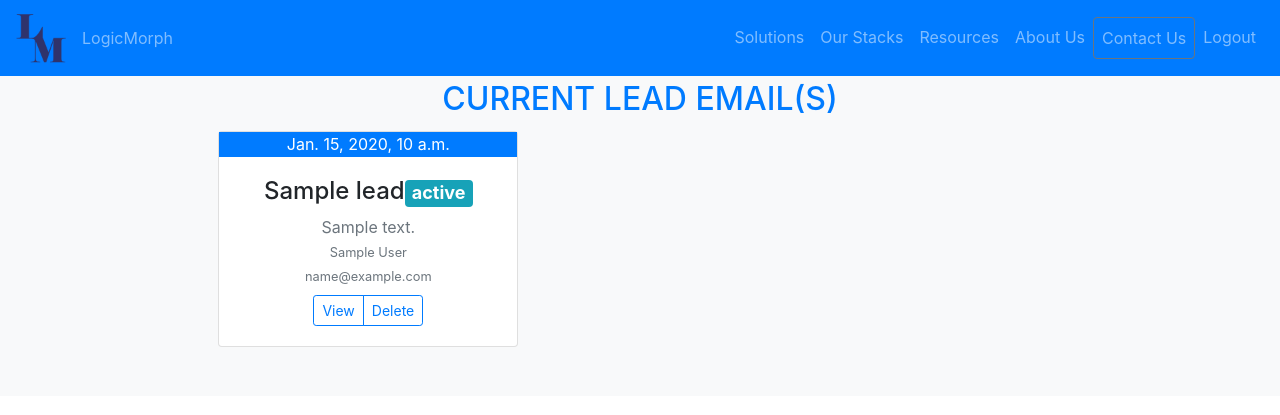
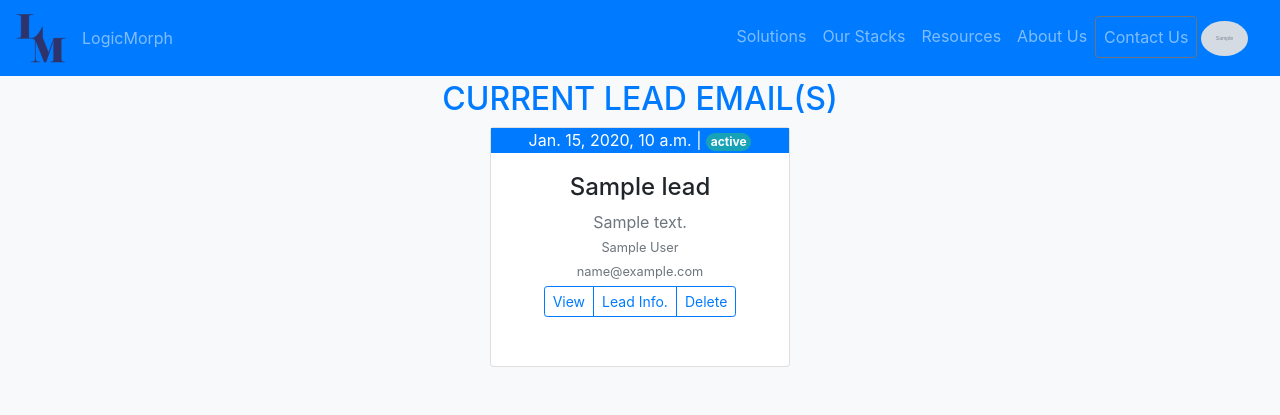
Before and after one commit to flipdruid/logicmorphdocker, a Django app: page /leads/ in a window 1280 px wide. Shown: the top 415 px of the page. Run offline with Django 4.2, Linux system fonts and the light colour scheme; a user stored in the database is signed in; tables that the repository leaves empty hold one stand-in row (values such as "Sample post"); grey boxes marked "Sample" are stand-in pictures; parts of the project's set-up code (start-up, migrations or seed data) failed here and were passed over; some libraries are stand-ins or nearby versions.

Commit message:
added user menus, profile nav

```diff
--- a/accounts/urls.py
+++ b/accounts/urls.py
@@ -1,3 +1,4 @@
+
 from django.conf import settings
 from django.conf.urls.static import static
 from django.urls import path
--- /dev/null
+++ b/app/context/context_processors.py
@@ -0,0 +1,13 @@
+from app.models.profile import Profile
+
+def currentuserprofile(request):
+    # currentuser = request.user
+    userprofile=""
+    if request.user.is_authenticated:
+        try:
+            userprofile = Profile.objects.get(user=request.user)
+        except Profile.DoesNotExist:
+            pass
+    else:
+        pass
+    return {"userprofile": userprofile}
--- a/app/models/post.py
+++ b/app/models/post.py
@@ -10,7 +10,7 @@ class Post(models.Model):
         primary_key=True, salt=f"postmodel{settings.HASHID_FIELD_SALT}"
     )
     title = models.CharField(max_length=150)
-    description = models.TextField(max_length=500)
+    description = models.TextField(max_length=1000)
     created_by = models.ForeignKey(User, on_delete=models.CASCADE, related_name="post")
     created_at = models.DateTimeField(auto_now_add=True)
     updated_at = models.DateTimeField(auto_now=True)
--- a/app/urls.py
+++ b/app/urls.py
@@ -1,4 +1,8 @@
+
+from django.conf import settings
+from django.conf.urls.static import static
 from django.urls import path
+from django.contrib.admin.views.decorators import staff_member_required
 from app.views.index import Landing
 from app.views.lead import LeadCreate, LeadMailList, LeadToClient, LeadMailView, LeadMailDelete, LeadMailViewLead, createreglink, leadactivation
 from app.views.post import PostCreate, PostDelete, PostEdit, PostView
@@ -8,7 +12,7 @@ from app.views.post import PostCreate, PostDelete, PostEdit, PostView
 urlpatterns = [
     path("", Landing.as_view(), name="main"),
     path("contactus/", LeadCreate.as_view(), name="contact_us"),
-    path("leads/", LeadMailList.as_view(), name="lead_mail_lists"),
+    path("leads/", staff_member_required(LeadMailList.as_view()), name="lead_mail_lists"),
     path("mailview/<str:pk>", LeadMailView.as_view(), name="lead_mail_view"),
     path("mailviewlead/<str:pk>", LeadMailViewLead.as_view(), name="lead_mail_view_lead"),
     path("leadclient/<str:pk>", LeadToClient.as_view(), name="lead_client"),
@@ -19,4 +23,4 @@ urlpatterns = [
     path("postdelete/<str:pk>", PostDelete.as_view(), name="post_delete"),
     path("createreglink/<str:lead_id>", createreglink, name="create_reg_link"),
     path("leadactivation/<str:reglink>", leadactivation, name="lead_activation_to_client"),
-]
+] + static(settings.MEDIA_URL, document_root=settings.MEDIA_ROOT) + static(settings.STATIC_URL, document_root=settings.STATIC_ROOT)
--- a/app/views/lead.py
+++ b/app/views/lead.py
@@ -1,11 +1,13 @@
 
 import profile
+from queue import Empty
 from app.models.project import Project
 import celery
 import email
 from django.shortcuts import render, reverse
 from django.http import HttpResponseRedirect
 from django.contrib.auth.decorators import login_required
+
 from django.utils.decorators import method_decorator
 from django.views.generic import CreateView, ListView, DetailView, UpdateView, DeleteView, TemplateView
 from django.urls import reverse_lazy
@@ -24,6 +26,7 @@ class LeadCreate(CreateView):
     success_url = reverse_lazy("main")
 
 @method_decorator(login_required, name="dispatch")
+# @method_decorator(permission_required, name='user.is_staff')
 class LeadMailList(ListView):
     model = Lead
     paginate_by = 9
@@ -75,9 +78,10 @@ def createreglink(request, lead_id):
     try:
         currentLead =   Lead.objects.get(id=lead_id)
         emailExist = Reglink.objects.get(lead_mail=currentLead.email)
-        celery.current_app.send_task(
-        "app.tasks.leadtoclient_sendreglink.sendreglink", args=(str(emailExist.id),))
 
+        if emailExist.lead_mail==currentLead.email:
+            celery.current_app.send_task(
+            "app.tasks.leadtoclient_sendreglink.sendreglink", args=(str(emailExist.id),))
 
     except ObjectDoesNotExist:
         reglink =   Reglink.objects.create(
@@ -87,6 +91,10 @@ def createreglink(request, lead_id):
                     lead_mail=currentLead.email,
                     )
         reglink.save()
+        getNewRegLink = Reglink.objects.get(lead_mail=currentLead.email)
+        celery.current_app.send_task(
+            "app.tasks.leadtoclient_sendreglink.sendreglink", args=(str(getNewRegLink.id),))
+
     return HttpResponseRedirect(reverse('lead_client', args=(str(lead_id),)))
 
 # @login_required(login_url= '/accounts/login')
--- a/core/settings/base.py
+++ b/core/settings/base.py
@@ -45,7 +45,7 @@ BASE_DIR = Path(__file__).resolve().parent.parent.parent
 SECRET_KEY = "django-insecure-%ey1ip+9m5ap$5bw-nq8tz(ks!rfg6s27#b=u93aqgx*ci$wa*"
 
 # SECURITY WARNING: don't run with debug turned on in production!
-DEBUG = True
+DEBUG = False
 
 ALLOWED_HOSTS = ["*"]
 
@@ -97,6 +97,7 @@ TEMPLATES = [
                 "django.template.context_processors.request",
                 "django.contrib.auth.context_processors.auth",
                 "django.contrib.messages.context_processors.messages",
+                "app.context.context_processors.currentuserprofile",
             ],
         },
     },
@@ -186,6 +187,7 @@ MEDIA_ROOT = os.path.join(BASE_DIR, "media")
 MEDIA_URL = "/media/"
 
 
+
 # CELERY SETTINGS
 CELERY_BROKER_URL = "redis://127.0.0.1:6379"
 CELERY_RESULT_BACKEND = "redis://127.0.0.1:6379"
--- a/templates/base.html
+++ b/templates/base.html
@@ -3,7 +3,10 @@
 <html lang="en-US" dir="ltr">
     <head>
         <!-- Bootstrap CSS -->
+
+
         <link rel="stylesheet" href="{% static 'css/bootstrap.min.css' %}">
+        <!-- <script src="https://unpkg.com/@popperjs/core@2/dist/umd/popper.js"></script> -->
         <link href="{% static 'fontawesomefree/css/all.min.css' %}" rel="stylesheet" type="text/css">
         <script src="{% static 'fontawesomefree/js/all.min.js' %}"></script>
 
@@ -21,5 +24,6 @@
         <script src="https://ajax.googleapis.com/ajax/libs/jquery/3.6.0/jquery.min.js"></script>
         <script src = "{% static 'js/bootstrap.bundle.min.js' %}"></script>
 
+
     </body>
 </html>
--- a/templates/main/inc/navbar.html
+++ b/templates/main/inc/navbar.html
@@ -1,22 +1,20 @@
 {% load static %}
-
         <!-- <div class="jumbotron" style="margin-bottom: 0px;">
             <h1>Logic Morph</h1>
             <p>Mindset</p>
         </div> -->
         <!--  fixed-top  -->
-<link rel="stylesheet" href="https://maxcdn.bootstrapcdn.com/bootstrap/4.0.0-alpha.5/css/bootstrap.min.css">
+<!-- <link rel="stylesheet" href="https://maxcdn.bootstrapcdn.com/bootstrap/4.0.0-alpha.5/css/bootstrap.min.css"> -->
     <!-- <nav class="navbar navbar-expand-lg navbar-dark bg-primary sticky-top"> -->
     <nav class="navbar navbar-expand-lg navbar-dark bg-primary navbar-sticky-top">
-
-           <button class="navbar-toggler" data-toggle="collapse" data-target="#collapse_target">
-            <span class="navbar-toggler-icon"></span>
+        <button class="navbar-toggler" data-toggle="collapse" data-target="#collapse_target">
+        <span class="navbar-toggler-icon"></span>
         </button>
-
 
             <!-- <div class="row"> -->
                 <div class="collapse navbar-collapse" id ="collapse_target">
                     <!-- <div class="col-lg-3 "> -->
+
                         <a class="navbar-brand"><img src="{% static 'image/lm.png' %}"style="width: 50px; height: 50px;"></a>
                         <a href ="/" class = "align-middle"><span class="navbar-text">LogicMorph</span></a>
                     <!-- </div> -->
@@ -26,10 +24,31 @@
                                 <li class="nav-item"><a class="nav-link"  href="#"><i class="fa-brands fa-servicestack"></i> Our Stacks</a></li>
                                 <li class="nav-item"><a class="nav-link"  href="#"><i class="fa-brands fa-sourcetree"></i> Resources</a></li>
                                 <li class="nav-item"><a class="nav-link"  href="#"><i class="fa-solid fa-circle-info"></i> About Us</a></li>
-                                <a href="/contactus" class="nav-link btn btn-outline-secondary"><i class="fa-regular fa-envelope"></i> Contact Us</a>
-                                <li class="nav-item">
+                                <li><a href="/contactus" class="nav-link btn btn-outline-secondary"><i class="fa-regular fa-envelope"></i> Contact Us</a></li>
+                                <li class="nav-item dropdown ">
                                     {% if user.is_authenticated %}
-                                        <a href="/accounts/logout" class="nav-link"><i class="fa-solid fa-right-from-bracket"></i> Logout</a>
+
+                                    <a class="navbar-brand ml-1" href="#" id="navbarDropdown" role="button" data-bs-toggle="dropdown" aria-haspopup="true" aria-expanded="false" data-offset="10,20">
+                                        <!-- <img src = "media/{{profile.avatar}" alt="profileavatar" height="35" class="rounded-circle"> -->
+                                        <img src="media/{{userprofile.avatar}}"alt="profileavatar" height="35" class="rounded-circle">
+                                    </a>
+
+                                        <div class="dropdown-menu dropdown-menu-right mt-3" aria-labelledby="navbarDropdown">
+
+                                            <div class="dropdown-item">
+                                                <div style="font-size: 15px;" >{{user.first_name}} {{user.last_name}}</div>
+                                                <div class="text-muted" style="font-size: 10px;">{{user.email}}</div>
+                                            </div>
+                                            <div class="dropdown-divider"></div>
+                                            <a href="#" class="dropdown-item">
+                                                <i class="fa-regular fa-user"></i> Profile
+                                            </a>
+                                            <a href="/accounts/logout" class="dropdown-item">
+                                                <i class="fa-solid fa-right-from-bracket"></i> Logout
+                                            </a>
+                                            <!-- <div class="dropdown-divider"></div> -->
+
+                                        </div>
                                     {% else %}
                                         <a href="/accounts/login" class="nav-link"><i class="fa fa-sign-in" aria-hidden="true"></i> Login</a>
                                     {% endif %}
--- a/templates/main/lead_mail_lists.html
+++ b/templates/main/lead_mail_lists.html
@@ -1,25 +1,26 @@
 {% extends 'base.html' %}
 {% block content %}
 <div class="album py-1 bg-light">
-    <div class="container-fluid text-center">
-        <h2 class="text-center text-primary">CURRENT LEAD EMAIL(S)</h2>
-        <div class="row ">
+    <div class="container-fluid mx-auto">
+        <h2 class="text-center text-primary mb-1">CURRENT LEAD EMAIL(S)</h2>
+        <div class="row">
                         <div class="col-lg-2"></div>
-                            <div class="col-lg-8 text-center">
+                            <div class="col-lg-8 mx-auto">
                             {% for lead in leads %}
-                                {% if forloop.counter0|divisibleby:3 %} <div class="row"> {%  endif %}
-                                    <div class="card box-shadow rounded-top text-center" style="width: 300px; margin: 5px;">
-                                        <div class="bg-primary text-white  text-center" style="height:25px;">{{lead.created_at}}</div>
+                                {% if forloop.counter0|divisibleby:3 %} <div class="row d-flex justify-content-center"> {%  endif %}
+                                    <div class="card box-shadow rounded-top text-center" style="width: 300px; height:240px ; margin: 5px;">
+                                        <div class="bg-primary text-white  text-center" style="height:25px;">{{lead.created_at}} | <span class="badge badge-info rounded-pill"> {{ lead.state }}</span></div>
                                         <div class = "card-body">
-                                            <h4> {{ lead.entity_name }}<span class="badge badge-info"> {{ lead.state }}</span></h4>
+                                            <h4> {{ lead.entity_name |slice:":20" }}</h4>
                                             <div>
                                                 <medium class="text-muted" >{{lead.details|slice:":50"}}</medium> <br/>
                                             </div>
                                             <small class="text-muted" style="text-align:center;">{{lead.first_name}} {{lead.last_name}}</small> <br/>
                                             <small class="text-muted">{{lead.email}}</small>
-                                            <div class="mt-2 text-center">
+                                            <div class="mt-1 text-center align-text-bottom">
                                                 <div class="btn-group">
                                                     <a href="{% url 'lead_mail_view' lead.id %}" class="btn btn-sm btn-outline-primary" role="button" aria-pressed="true"><i class="fa-solid fa-eye"></i> View</a>
+                                                    <a href="{% url 'lead_client' lead.id %}" class="btn btn-sm btn-outline-primary" role="button" aria-pressed="true"><i class="fa-regular fa-id-badge"></i> Lead Info.</a>
                                                     <a href="{% url 'lead_mail_delete' lead.id %}" class="btn btn-sm btn-outline-primary" role="button" aria-pressed="true"><i class="fa-solid fa-trash-can"></i> Delete</a>
                                                 </div>
                                             </div>
@@ -27,7 +28,7 @@
                                     </div>
                                 {%  if forloop.counter|divisibleby:3 or forloop.last %}</div><br>{%  endif %}
                             {% endfor %}
-                                <!-- <div class="text-center"> -->
+                                <div class="text-center">
                                     <ul class="pagination">
                                         {% if page_obj.has_previous %}
                                             <li class="page-item"><a href="?page=1" class="page-link" ><i class="fa-solid fa-angles-left"></i> First</a></li>
@@ -39,7 +40,7 @@
                                             <li class="page-item"><a href="?page={{ page_obj.paginator.num_pages }}" class="page-link"><i class="fa-solid fa-angles-right"></i> Last</a></li>
                                         {% endif %}
                                     </ul>
-                                <!-- </div> -->
+                                </div>
                             </div>
                         <div class="col-lg-2"></div>
         </div>
```
Also changed, not shown: app/models/profile.py (+7 -1 lines), app/models/reglink.py (+5 -5 lines), templates/main/landing.html (+9 -3 lines), templates/main/lead_client.html (+12 -7 lines), templates/main/lead_mail_view.html (+3 -6 lines), templates/main/post_view.html (+8 -3 lines), app/migrations/0002_alter_post_description_alter_reglink_lead_reglink.py (added), core/settings/dev.py (line endings or trailing spaces).
